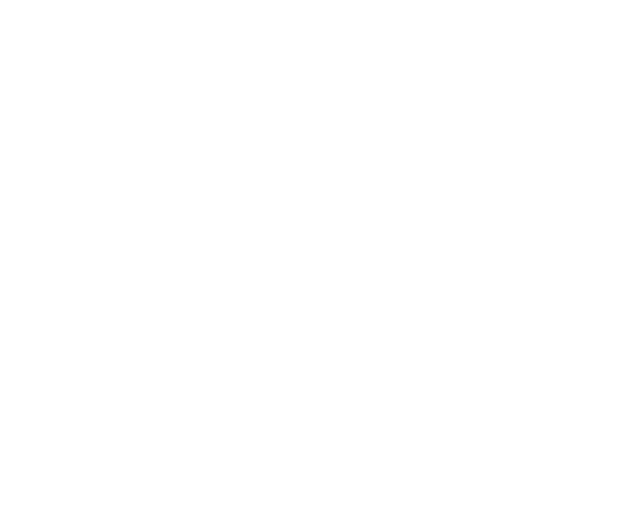
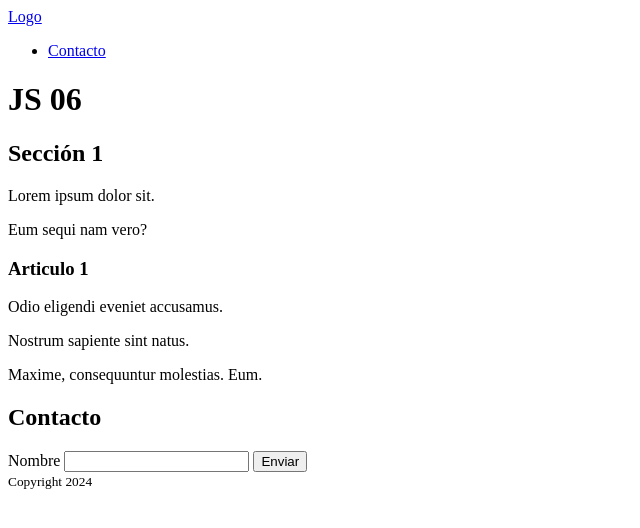
Before and after one commit to erikasilverio/CODO-A-CODO---NODE-JS---PRACTICAS-, a plain HTML site: page js-06/index.html in a window 1280 px wide. Shown: the whole page, without its empty margins (0-640 px from the left). Drawn offline with Linux system fonts and the light colour scheme.

Commit message:
Seguimos con JS

```diff
--- a/js-06/index.html
+++ b/js-06/index.html
@@ -7,8 +7,48 @@
 </head>
 <body>
 
+    <header>
+        <nav>
+            <a href="#">Logo</a>
+            <ul>
+                <li><a href="#">Contacto</a></li>
+            </ul>
+        </nav>
+    </header>
+    <main>
+        <h1>JS 06</h1>
+        <section>
+            <h2 class="destacado">Sección 1</h2>
+            <p>Lorem ipsum dolor sit.</p>
+            <p class="destacado" id="segundo-parrafo">Eum sequi nam vero?</p>
+            <article>
+                <h3>Articulo 1</h3>
+                <p class="destacado">Odio eligendi eveniet accusamus.</p>
+                <p>Nostrum sapiente sint natus.</p>
+                <p>Maxime, consequuntur molestias. Eum.</p>
+            </article>
 
 
-    <script src="./js/script.js"></script>
+        </section>
+        <section>
+            <h2 id="contacto-title">Contacto</h2>
+            <form>
+                <label for="nombre">Nombre</label>
+                <input type="text" name="nombre" id="nombre">
+                <button type="submit">Enviar</button>
+
+            </form>
+        </section>
+    </main>
+    <footer>
+        <small>Copyright 2024</small>
+    </footer>
+
+
+
+
+
+    <!-- <script src="./js/script.js"></script> -->
+    <script src="./js/querySelector.js"></script>
 </body>
 </html>
--- /dev/null
+++ b/js-06/js/querySelector.js
@@ -0,0 +1,15 @@
+// let parrafo = document.querySelector(".destacado");
+// console.log(parrafo);
+
+// let parrafo = document.querySelector("p.destacado");
+// console.log(parrafo);
+
+
+
+let parrafo = document.querySelector("#segundo-parrafo");
+console.log(parrafo);
+
+let parrafos = document.querySelectorAll("p");
+// console.log(parrafos);
+
+parrafos.forEach(parrafo => console.log(parrafo));
--- a/js-06/js/script.js
+++ b/js-06/js/script.js
@@ -0,0 +1,26 @@
+let parrafos = document.getElementsByTagName("p");
+
+
+// for(let i = 0 ; i < parrafos.length ; i++) {
+
+//     console.log(parrafos[i]);
+// }
+
+parrafos = document.getElementsByClassName("destacado");
+// console.log(parrafos);
+
+let input = document.getElementsByName("nombre");
+// console.log(input);
+
+input = document.getElementById("nombre");
+// console.log(input);
+
+let h2 = document.getElementById("contacto-title");
+console.log(h2);
+
+h2.textContent = 'Titulo Contacto';
+
+let small = document.getElementsByTagName('small');
+console.log(small);
+
+small[0].innerHTML = "<span style=color:red>2025</span>";
```
